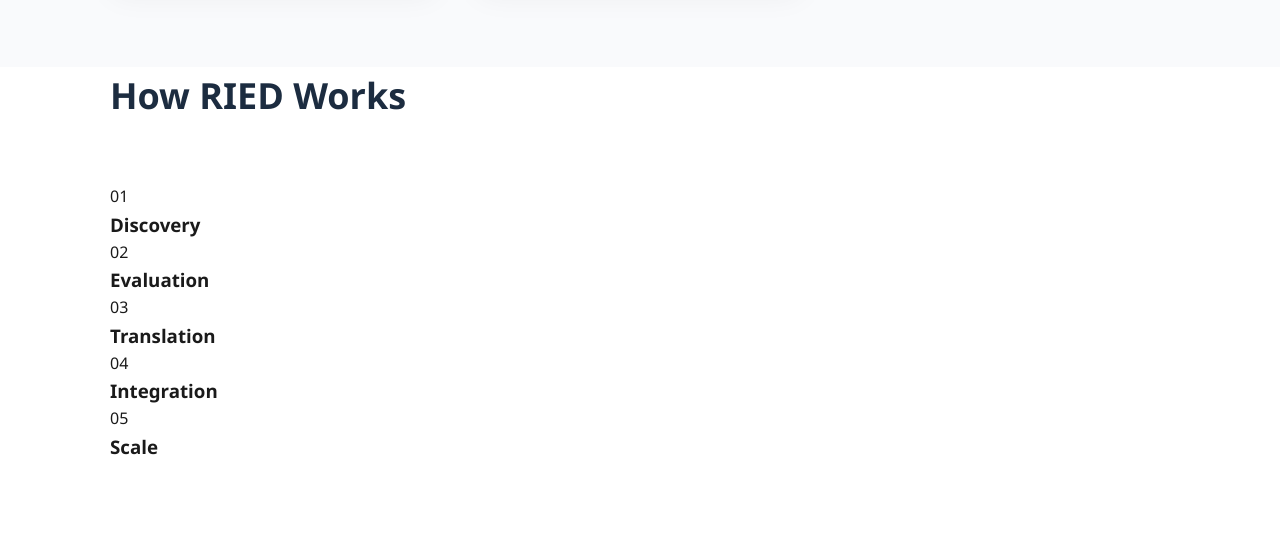
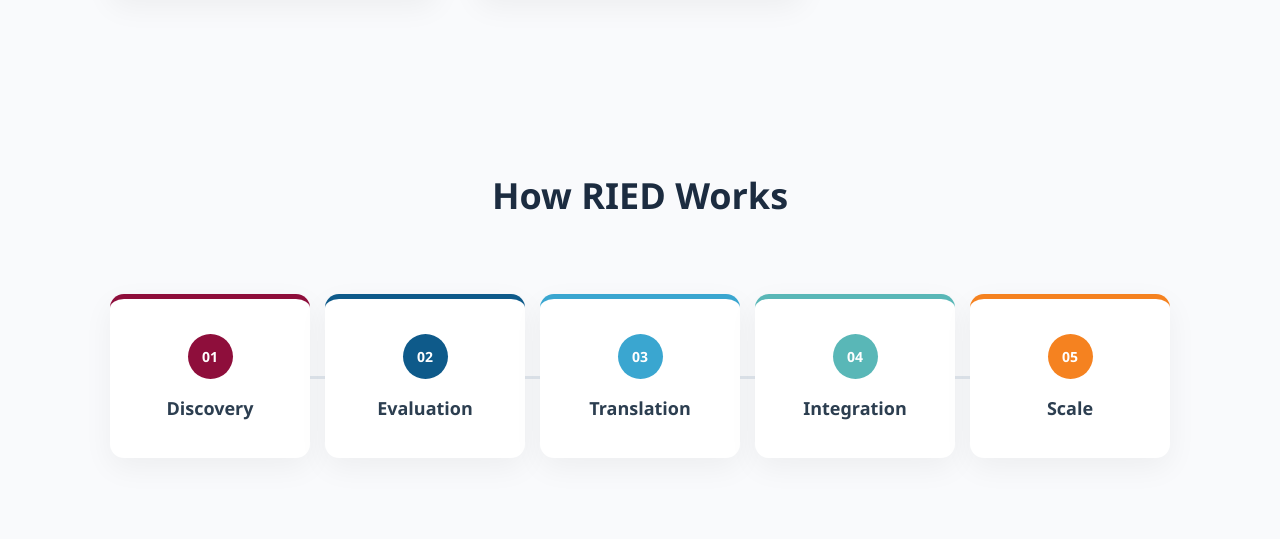
Before and after one commit to neelkamal213/ried, a plain HTML site: page index.html in a window 1280 px wide. Shown: the part 1537-2076 px from the top of the page. Drawn offline with Linux system fonts and the light colour scheme.

Commit message:
Update style.css

```diff
--- a/style.css
+++ b/style.css
@@ -435,3 +435,108 @@ nav a {
 .entrepreneurship { background: #3aa6d0; }
 .startup { background: #59b7b7; }
 .rural { background: #f58220; }
+
+.ried-process {
+  padding: 90px 20px;
+  background: #f9fafc;
+  text-align: center;
+}
+
+.section-title {
+  font-size: 36px;
+  font-weight: 700;
+  margin-bottom: 70px;
+  color: #1c2c40;
+}
+
+.process-wrapper {
+  display: flex;
+  justify-content: space-between;
+  align-items: center;
+  flex-wrap: wrap;
+  max-width: 1200px;
+  margin: 0 auto;
+  position: relative;
+}
+
+/* Connecting Line */
+.process-wrapper::before {
+  content: "";
+  position: absolute;
+  top: 50%;
+  left: 5%;
+  width: 90%;
+  height: 3px;
+  background: #e0e6ed;
+  z-index: 0;
+}
+
+/* Individual Step */
+.process-step {
+  background: #ffffff;
+  padding: 35px 25px;
+  border-radius: 14px;
+  box-shadow: 0 10px 30px rgba(0, 0, 0, 0.05);
+  width: 200px;
+  position: relative;
+  z-index: 1;
+  transition: all 0.3s ease;
+  border-top: 5px solid #0e5a8a;
+}
+
+.process-step:hover {
+  transform: translateY(-8px);
+  box-shadow: 0 20px 40px rgba(0, 0, 0, 0.08);
+}
+
+.process-step h3 {
+  font-size: 18px;
+  font-weight: 600;
+  margin-top: 15px;
+  color: #2c3e50;
+}
+
+/* Step Number */
+.step-number {
+  display: inline-block;
+  width: 45px;
+  height: 45px;
+  line-height: 45px;
+  border-radius: 50%;
+  font-weight: 700;
+  color: #fff;
+  font-size: 14px;
+}
+
+/* Color Format Matching Services */
+.discovery { border-top-color: #8e0e3b; }
+.discovery .step-number { background: #8e0e3b; }
+
+.evaluation { border-top-color: #0e5a8a; }
+.evaluation .step-number { background: #0e5a8a; }
+
+.translation { border-top-color: #3aa6d0; }
+.translation .step-number { background: #3aa6d0; }
+
+.integration { border-top-color: #59b7b7; }
+.integration .step-number { background: #59b7b7; }
+
+.scale { border-top-color: #f58220; }
+.scale .step-number { background: #f58220; }
+
+/* Responsive */
+@media (max-width: 1024px) {
+  .process-wrapper {
+    flex-direction: column;
+    gap: 30px;
+  }
+
+  .process-wrapper::before {
+    display: none;
+  }
+
+  .process-step {
+    width: 100%;
+    max-width: 400px;
+  }
+}
```
